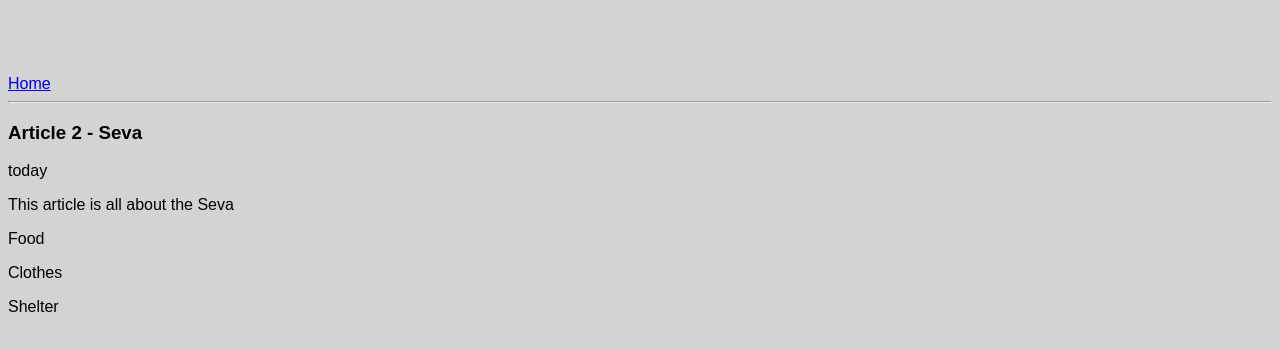
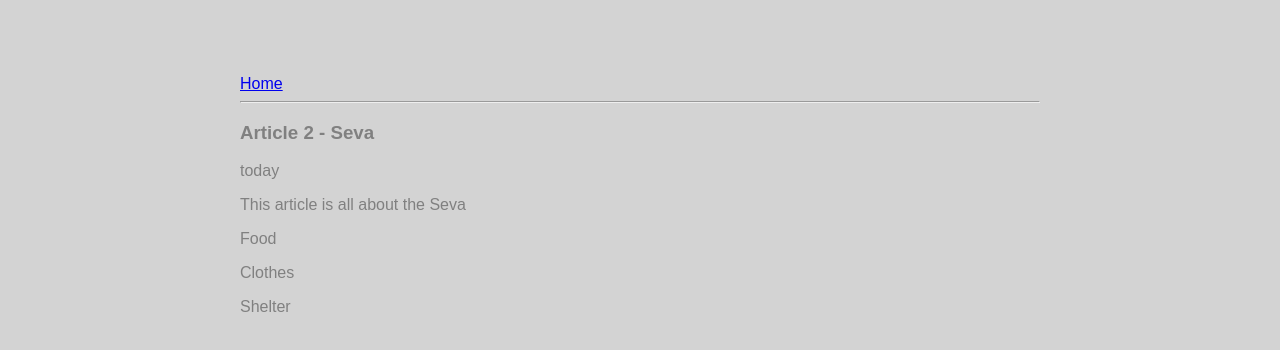
Before and after one commit to dreams1512/imad-app, a website: page ui/article2.html in a window 1280 px wide. Drawn offline with Linux system fonts and the light colour scheme.

Commit message:
[imad-console] Updates ui/article2.html

```diff
--- a/ui/article2.html
+++ b/ui/article2.html
@@ -4,7 +4,7 @@
          <link href="/ui/style.css" rel="stylesheet" />
     </head>
     <body>
-        <div class=”container”>
+        <div class=container>
             <div>
                 <a href='/'>Home </a>
             </div>
```
